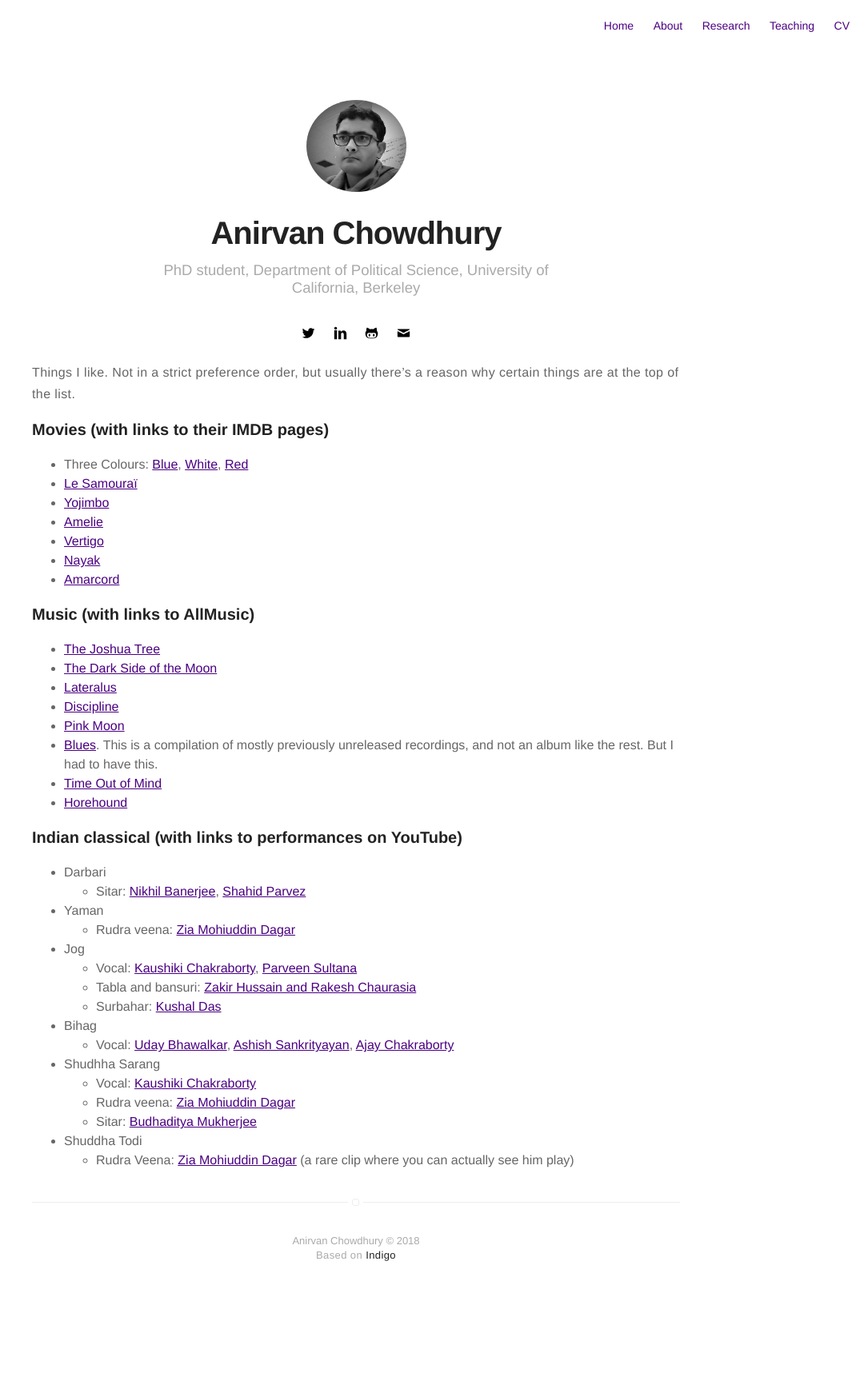
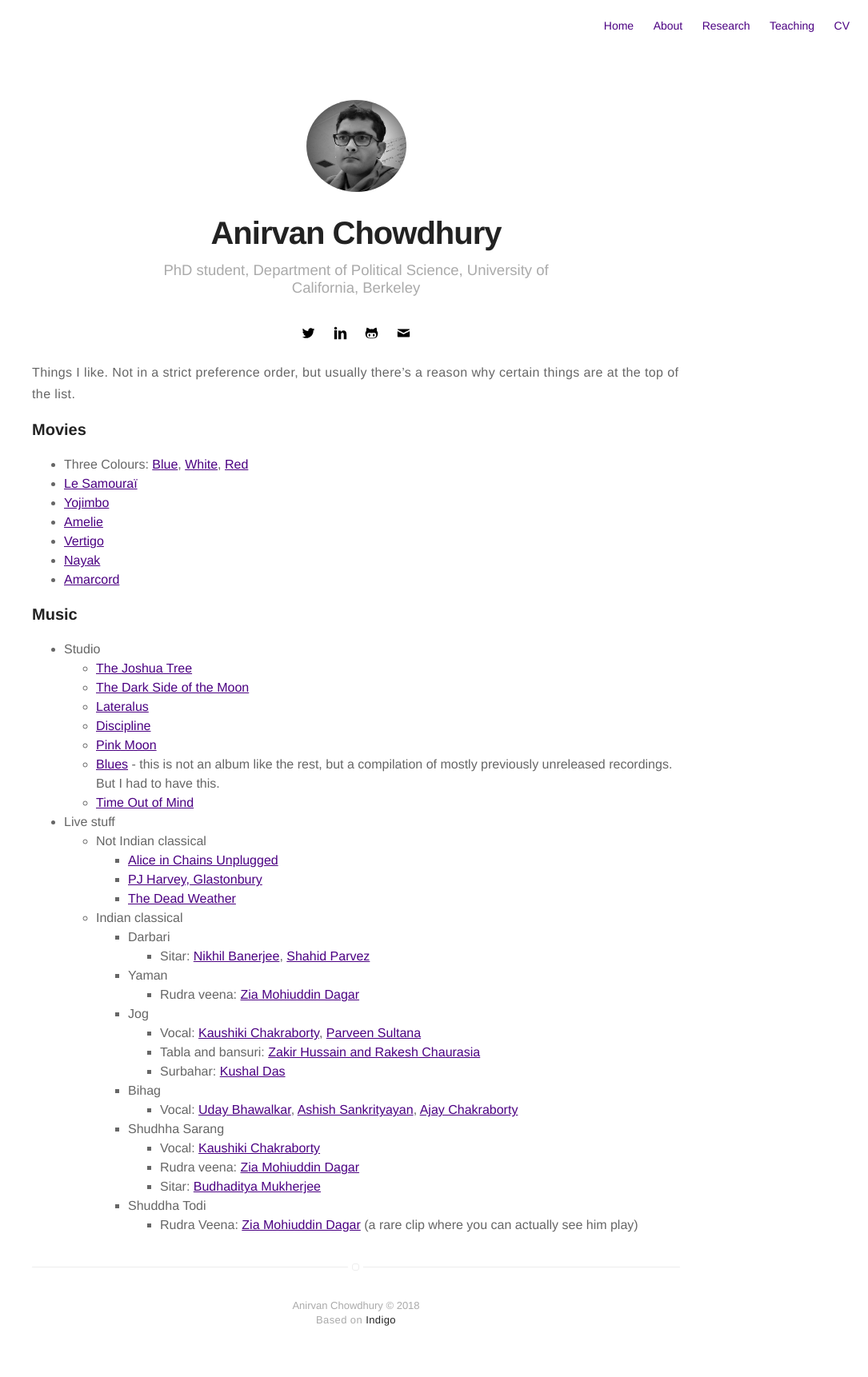
Before and after one commit to anirvanchowdhury/anirvanchowdhury.github.io, a Jekyll site: the page built from fun.md, in a window 1280 px wide. Shown: the whole page at 80% size, without its empty margins (195-1280 px from the left). Built offline with Jekyll 4.4.1, drawn with Linux system fonts in a browser that asks for light colours; before the commit the page ends 1641 px from its top, so only the background shows below that.

Commit message:
fun update

```diff
--- a/fun.md
+++ b/fun.md
@@ -6,7 +6,7 @@ permalink: /fun/index.html
 
 Things I like. Not in a strict preference order, but usually there's a reason why certain things are at the top of the list.
 
-### Movies (with links to their IMDB pages)
+### Movies
 * Three Colours: [Blue](https://www.imdb.com/title/tt0108394/), [White](https://www.imdb.com/title/tt0111507/), [Red](https://www.imdb.com/title/tt0111495/)
 * [Le Samouraï](https://www.imdb.com/title/tt0062229/)
 * [Yojimbo](https://www.imdb.com/title/tt0055630/)
@@ -15,30 +15,35 @@ Things I like. Not in a strict preference order, but usually there's a reason wh
 * [Nayak](https://www.imdb.com/title/tt0060742/)
 * [Amarcord](https://www.imdb.com/title/tt0071129/)
 
-### Music (with links to AllMusic)
-* [The Joshua Tree](https://www.allmusic.com/album/the-joshua-tree-mw0000196162)
-* [The Dark Side of the Moon](https://www.allmusic.com/album/the-dark-side-of-the-moon-mw0000191308)
-* [Lateralus](https://www.allmusic.com/album/lateralus-mw0000002072)
-* [Discipline](https://www.allmusic.com/album/discipline-mw0000196148)
-* [Pink Moon](https://www.allmusic.com/album/pink-moon-mw0000315191)
-* [Blues](https://www.allmusic.com/album/blues-mw0000111756). This is a compilation of mostly previously unreleased recordings, and not an album like the rest. But I had to have this.
-* [Time Out of Mind](https://www.allmusic.com/album/time-out-of-mind-mw0000026150)
-* [Horehound](https://www.allmusic.com/album/horehound-mw0000814919)
+### Music
+* Studio
+	* [The Joshua Tree](https://www.allmusic.com/album/the-joshua-tree-mw0000196162)
+	* [The Dark Side of the Moon](https://www.allmusic.com/album/the-dark-side-of-the-moon-mw0000191308)
+	* [Lateralus](https://www.allmusic.com/album/lateralus-mw0000002072)
+	* [Discipline](https://www.allmusic.com/album/discipline-mw0000196148)
+	* [Pink Moon](https://www.allmusic.com/album/pink-moon-mw0000315191)
+	* [Blues](https://www.allmusic.com/album/blues-mw0000111756) - this is not an album like the rest, but a compilation of mostly previously unreleased recordings. But I had to have this.
+	* [Time Out of Mind](https://www.allmusic.com/album/time-out-of-mind-mw0000026150)
 
-### Indian classical (with links to performances on YouTube)
-* Darbari
-	* Sitar: [Nikhil Banerjee](https://www.youtube.com/watch?v=EUiDVRfYwmQ), [Shahid Parvez](https://www.youtube.com/watch?v=cb6kvPdQPSY)
-* Yaman
-	* Rudra veena: [Zia Mohiuddin Dagar](https://www.youtube.com/watch?v=q5trNs7M3MU)
-* Jog
-	* Vocal: [Kaushiki Chakraborty](https://www.youtube.com/watch?v=jkNlOUF6OLE), [Parveen Sultana](https://www.youtube.com/watch?v=B0rPw5JQs3I)
-	* Tabla and bansuri: [Zakir Hussain and Rakesh Chaurasia](https://www.youtube.com/watch?v=O2K0ptoYpuc)
-	* Surbahar: [Kushal Das](https://www.youtube.com/watch?v=SK3FmfOeJ4w)
-* Bihag
-	* Vocal: [Uday Bhawalkar](https://www.youtube.com/watch?v=0PljerNT1iU), [Ashish Sankrityayan](https://www.youtube.com/watch?v=E4l_J877tdk), [Ajay Chakraborty](https://www.youtube.com/watch?v=wlo7Lpdcn2w)
-* Shudhha Sarang
-	* Vocal: [Kaushiki Chakraborty](https://www.youtube.com/watch?v=PzCZomuHVVQ)
-	* Rudra veena: [Zia Mohiuddin Dagar](https://www.youtube.com/watch?v=9QiJ1E6UpEs)
-	* Sitar: [Budhaditya Mukherjee](https://www.youtube.com/watch?v=PpoLmkkkHdM)
-* Shuddha Todi
-	* Rudra Veena: [Zia Mohiuddin Dagar](https://www.youtube.com/watch?v=xgLpl-iXUEI) (a rare clip where you can actually see him play)
+* Live stuff
+	* Not Indian classical
+		* [Alice in Chains Unplugged](https://www.youtube.com/watch?v=VzV6-3kyXKA)
+		* [PJ Harvey, Glastonbury](https://www.youtube.com/watch?v=bkJhCOQaCDc)
+		* [The Dead Weather](https://www.youtube.com/watch?v=SRyYk0FBOXU&t=4s)
+	* Indian classical
+		* Darbari
+			* Sitar: [Nikhil Banerjee](https://www.youtube.com/watch?v=EUiDVRfYwmQ), [Shahid Parvez](https://www.youtube.com/watch?v=cb6kvPdQPSY)
+		* Yaman
+			* Rudra veena: [Zia Mohiuddin Dagar](https://www.youtube.com/watch?v=q5trNs7M3MU)
+		* Jog
+			* Vocal: [Kaushiki Chakraborty](https://www.youtube.com/watch?v=jkNlOUF6OLE), [Parveen Sultana](https://www.youtube.com/watch?v=B0rPw5JQs3I)
+			* Tabla and bansuri: [Zakir Hussain and Rakesh Chaurasia](https://www.youtube.com/watch?v=O2K0ptoYpuc)
+			* Surbahar: [Kushal Das](https://www.youtube.com/watch?v=SK3FmfOeJ4w)
+		* Bihag
+			* Vocal: [Uday Bhawalkar](https://www.youtube.com/watch?v=0PljerNT1iU), [Ashish Sankrityayan](https://www.youtube.com/watch?v=E4l_J877tdk), [Ajay Chakraborty](https://www.youtube.com/watch?v=wlo7Lpdcn2w)
+		* Shudhha Sarang
+			* Vocal: [Kaushiki Chakraborty](https://www.youtube.com/watch?v=PzCZomuHVVQ)
+			* Rudra veena: [Zia Mohiuddin Dagar](https://www.youtube.com/watch?v=9QiJ1E6UpEs)
+			* Sitar: [Budhaditya Mukherjee](https://www.youtube.com/watch?v=PpoLmkkkHdM)
+		* Shuddha Todi
+			* Rudra Veena: [Zia Mohiuddin Dagar](https://www.youtube.com/watch?v=xgLpl-iXUEI) (a rare clip where you can actually see him play)
```
